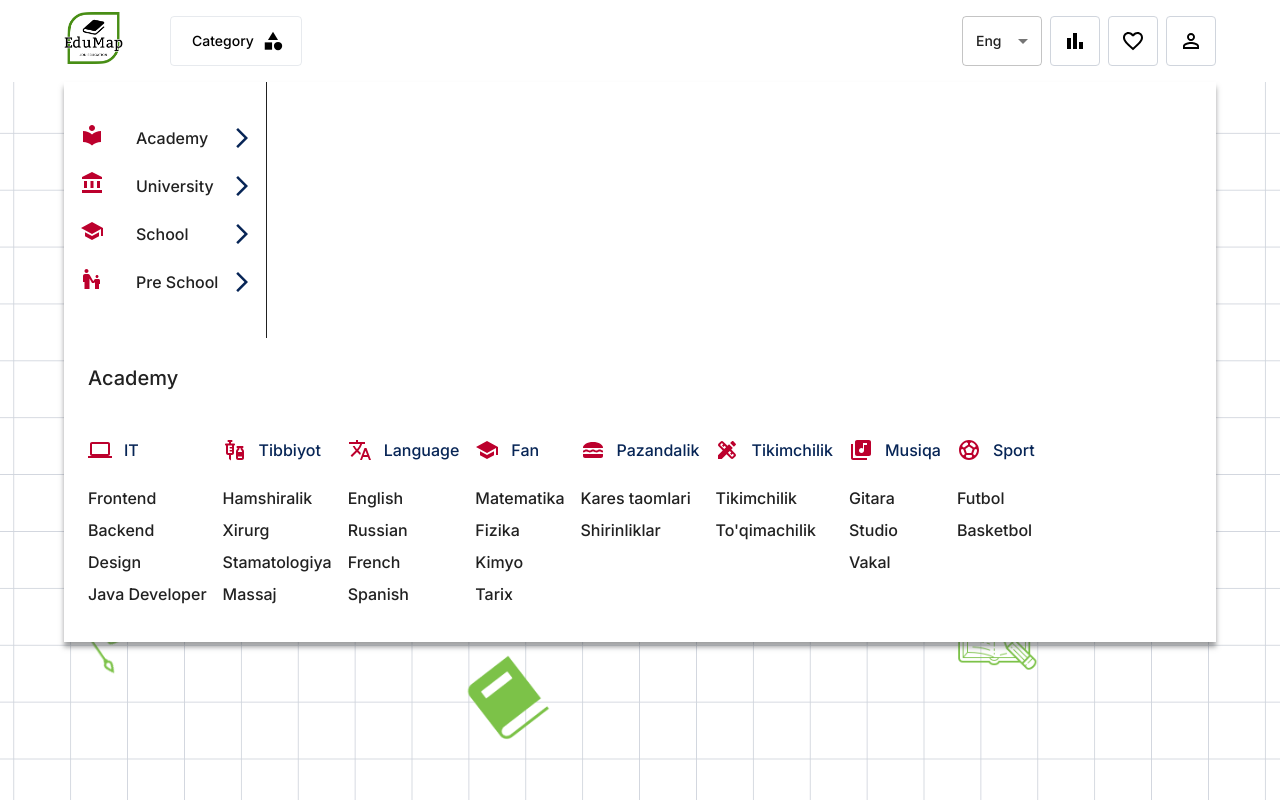
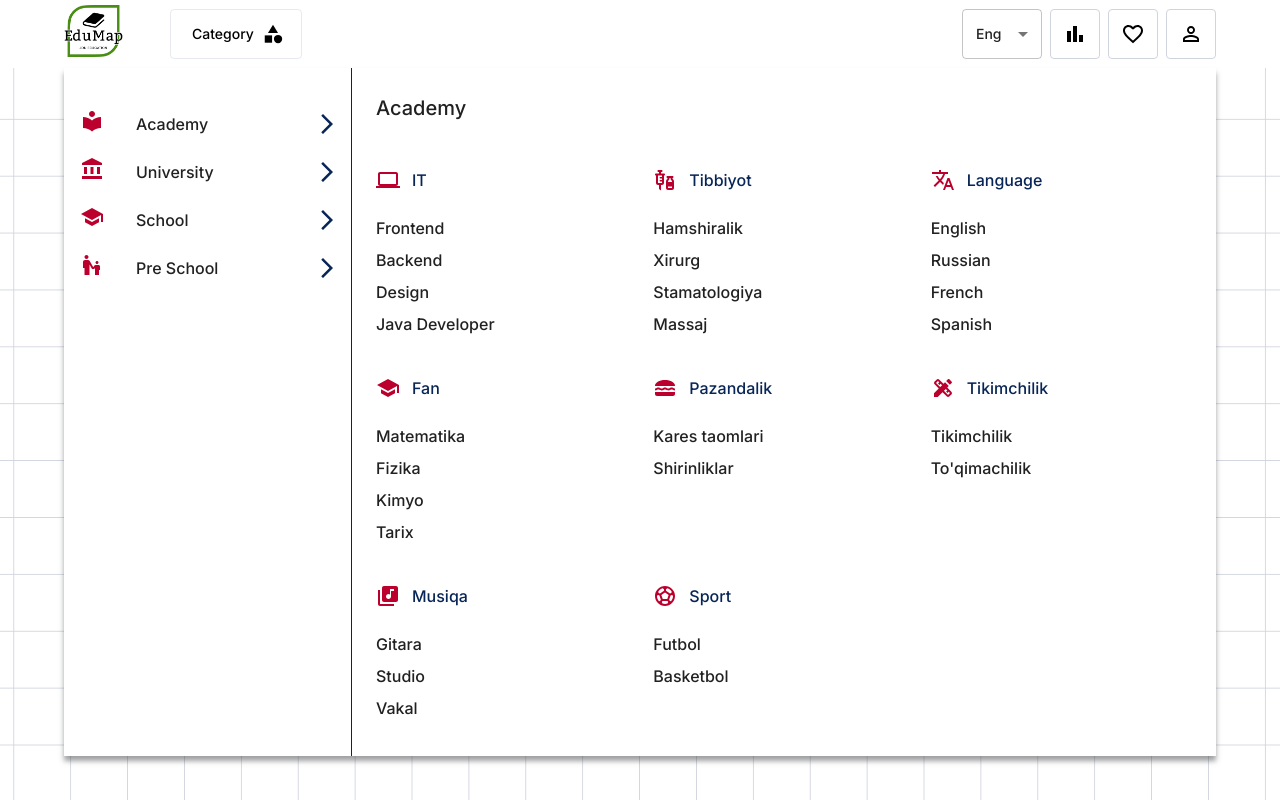
Before and after one commit to jdusystems/education-client, a React (Create React App) app: page / in a window 1280 px wide. Both pictures are taken after a click on the button "Category". Shown: the top 800 px of the page. Built offline with nearby package versions, Linux system fonts and the light colour scheme; what react-swipeable-views-utils would draw is missing.

Commit message:
run deploy

```diff
--- a/src/components/Category/Category.jsx
+++ b/src/components/Category/Category.jsx
@@ -18,7 +18,9 @@ function Category() {
   return (
     <Stack>
         <Grid container>
-            <Grid item py={3} xl={3} borderRight={1}>
+            <Grid item py={3} xl={3} md={3} sm={5} xs={12}
+            borderBottom={{xl: 0, md: 0, sm: 0, xs: 1}}
+            borderRight={{xl: 1, md: 1, sm: 1, xs: 0}}>
                 <List>
                     <ListItem
                     secondaryAction={
@@ -78,10 +80,10 @@ function Category() {
                     </ListItem>
                 </List>
             </Grid>
-            <Grid item p={3} xl={9}>
+            <Grid item p={3} xl={9} md={9} sm={7} xs={12}>
                 <Typography variant='h6'>Academy</Typography>
                 <Grid container mt={2} spacing={2}>
-                    <Grid item xl={4}>
+                    <Grid item xl={4} md={4} sm={6} xs={12}>
                         <nav aria-label="main mailbox folders">
                             <List>
                             <ListItem disablePadding>
@@ -109,7 +111,7 @@ function Category() {
                             </List>
                         </nav>
                     </Grid>
-                    <Grid item xl={4}>
+                    <Grid item xl={4} md={4} sm={6} xs={12}>
                         <nav aria-label="main mailbox folders">
                             <List>
                             <ListItem disablePadding>
@@ -137,7 +139,7 @@ function Category() {
                             </List>
                         </nav>
                     </Grid>
-                    <Grid item xl={4}>
+                    <Grid item xl={4} md={4} sm={6} xs={12}>
                         <nav aria-label="main mailbox folders">
                             <List>
                             <ListItem disablePadding>
@@ -165,7 +167,7 @@ function Category() {
                             </List>
                         </nav>
                     </Grid>
-                    <Grid item xl={4}>
+                    <Grid item xl={4} md={4} sm={6} xs={12}>
                         <nav aria-label="main mailbox folders">
                             <List>
                             <ListItem disablePadding>
@@ -193,7 +195,7 @@ function Category() {
                             </List>
                         </nav>
                     </Grid>
-                    <Grid item xl={4}>
+                    <Grid item xl={4} md={4} sm={6} xs={12}>
                         <nav aria-label="main mailbox folders">
                             <List>
                             <ListItem disablePadding>
@@ -215,7 +217,7 @@ function Category() {
                             </List>
                         </nav>
                     </Grid>
-                    <Grid item xl={4}>
+                    <Grid item xl={4} md={4} sm={6} xs={12}>
                         <nav aria-label="main mailbox folders">
                             <List>
                             <ListItem disablePadding>
@@ -237,7 +239,7 @@ function Category() {
                             </List>
                         </nav>
                     </Grid>
-                    <Grid item xl={4}>
+                    <Grid item xl={4} md={4} sm={6} xs={12}>
                         <nav aria-label="main mailbox folders">
                             <List>
                             <ListItem disablePadding>
@@ -262,7 +264,7 @@ function Category() {
                             </List>
                         </nav>
                     </Grid>
-                    <Grid item xl={4}>
+                    <Grid item xl={4} md={4} sm={6} xs={12}>
                         <nav aria-label="main mailbox folders">
                             <List>
                             <ListItem disablePadding>
--- a/src/components/Header/Header.jsx
+++ b/src/components/Header/Header.jsx
@@ -93,10 +93,12 @@ function Header() {
   return (
     <Stack>
         <Container>
-            <Grid container spacing={1} height={90} alignItems='center'>
+            <Grid container spacing={1} height={{xl: 76, md: 76, sm: 76, xs: 64}} alignItems='center'>
               <Grid item xl={4} md={4} sm={4} xs={4} display='flex' justifyContent='flex-start' alignItems='center'>
                 <Link to='home'>
-                    <img src={logo} height={52} alt="Space os Knowledge" />
+                    <img src={logo} height={52} style={{'@media screen and (max-width: 600px) and (min-width: 0px)': {
+        height: '40px',
+      },}} alt="Space os Knowledge" />
                 </Link>
                 <Button onClick={openCategory} size='large' sx={{
                   height: {xl: 50, md: 50, sm: 32, xs: 32},
```
Also changed, not shown: 11 other files (tests, documents, lock files or other folders).
